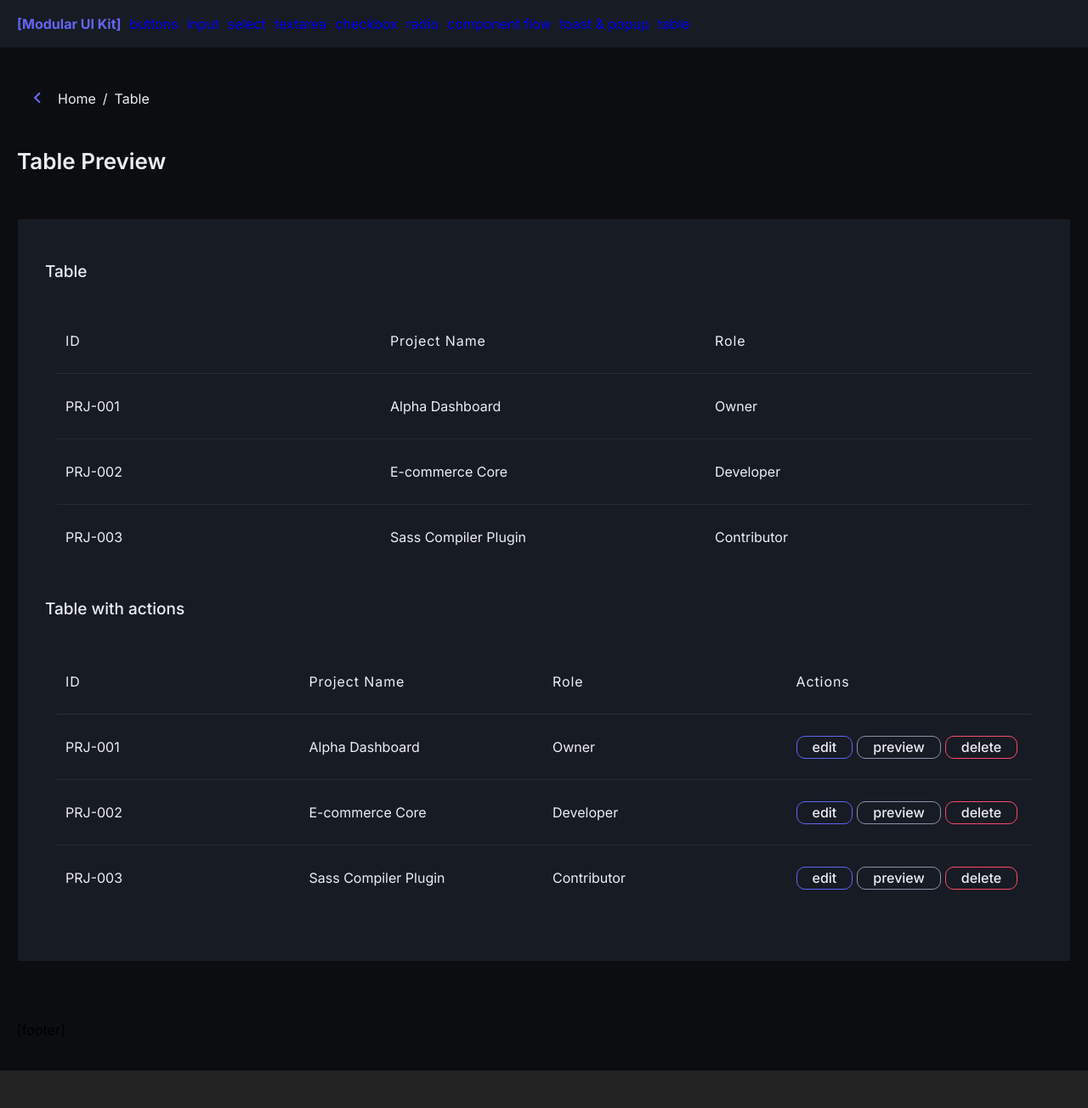
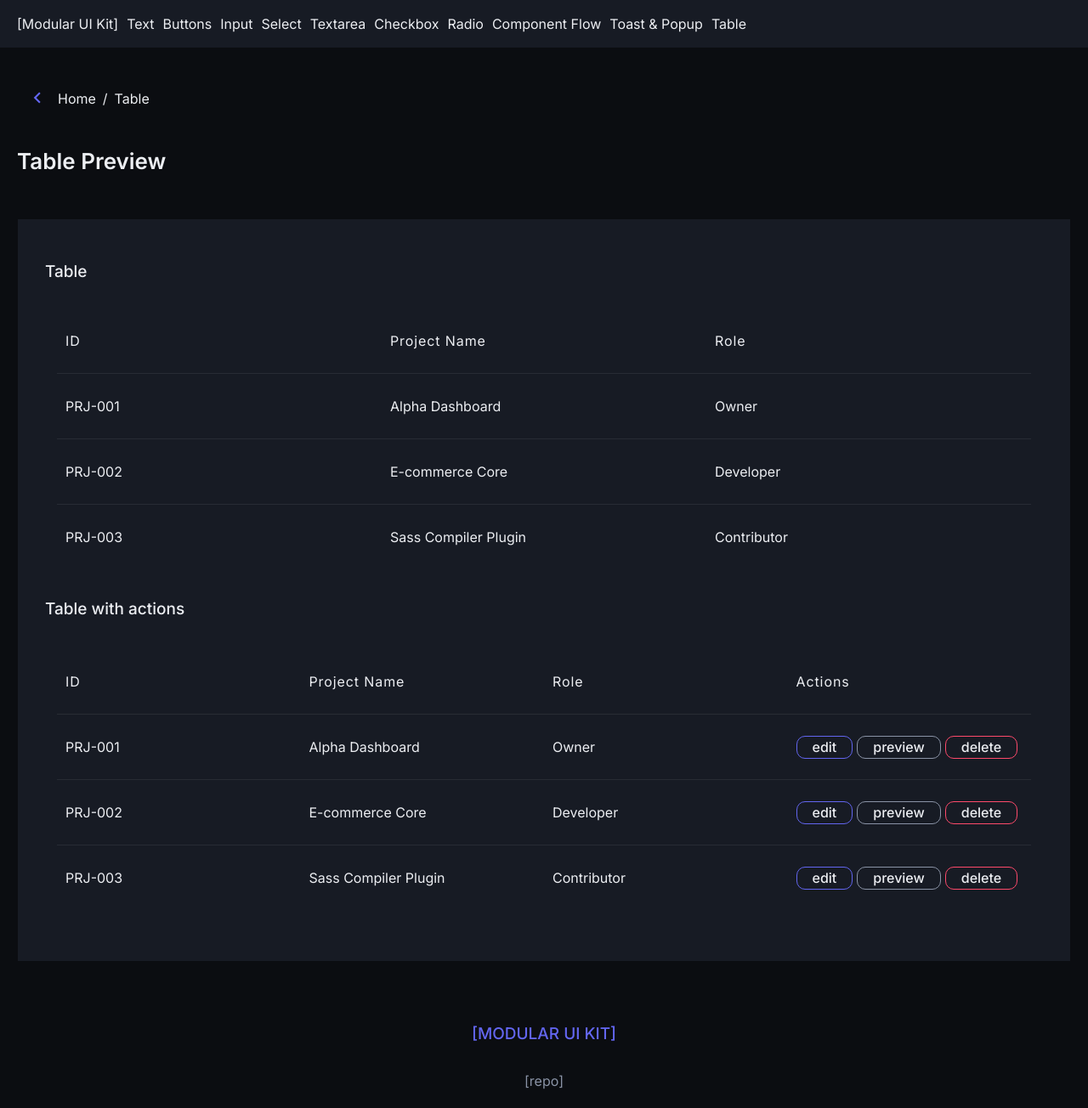
Before and after one commit to eugenia-vitinschii/modular-ui-kit, a Vue app: page /ui/table in a window 1280 px wide. Shown: the whole page at 85% size. Before the commit the page ends 1260 px from the top, so only its background shows below. Built offline with nearby package versions, Linux system fonts and the light colour scheme.

Commit message:
refactor(app): implement BaseText inside header and footer components

```diff
--- a/src/assets/sass/core/_typography.sass
+++ b/src/assets/sass/core/_typography.sass
@@ -37,6 +37,7 @@
       @include font-size($body-text-sm, 20px)
 
 a
+   display: block
    transition: $transition
    text-underline-offset: 4px
    &:hover
--- a/src/assets/sass/layout/_navigations.sass
+++ b/src/assets/sass/layout/_navigations.sass
@@ -16,9 +16,15 @@
 .content
    flex: 1 0 auto
    padding: 20px 0px 0px 0px
+
 .footer
    padding: 20px 0px
    flex: 0 0 auto
+   &__wrapper
+      display: flex
+      flex-direction: column
+      align-items: center
+      gap: 10px
 
 .container
    max-width: 1400px
--- a/src/widgets/AppFooter.vue
+++ b/src/widgets/AppFooter.vue
@@ -2,14 +2,15 @@
    <footer class="footer">
       <div class="container">
          <div class="footer__wrapper">
-            <p class="body-text">
-               [footer]
-            </p>
+            <base-text :type="'subheading'" :variant="'primary'" :align="'center'">[MODULAR UI KIT]</base-text>
+            <base-text as="a" :href="'https://github.com/eugenia-vitinschii/modular-ui-kit'" :variant="'muted'"
+               :align="'center'">[repo]</base-text>
          </div>
       </div>
    </footer>
 </template>
 
 <script setup lang="ts">
-
+/* COMPONENTS */
+import BaseText from '@/components/ui/typography/BaseText.vue';
 </script>
--- a/src/widgets/AppHeader.vue
+++ b/src/widgets/AppHeader.vue
@@ -3,45 +3,35 @@
       <div class="container">
          <div class="header__wrapper">
             <div class="header__logo">
-               <span class="body-text">[Modular UI Kit]</span>
+               <base-text :varinat="'primary'">[Modular UI Kit]</base-text>
             </div>
             <nav class="header__nav">
                <ul>
-                  <li>
-                     <router-link to="/ui/buttons" class="body-text"> buttons</router-link>
-                  </li>
-                  <li>
-                     <router-link to="/ui/form/inputs" class="body-text">input</router-link>
-                  </li>
-                  <li>
-                     <router-link to="/ui/form/selects" class="body-text">select</router-link>
-                  </li>
-                  <li>
-                     <router-link to="/ui/form/textareas" class="body-text">textarea</router-link>
-                  </li>
-                  <li>
-                     <router-link to="/ui/form/checkboxes" class="body-text">checkbox</router-link>
-                  </li>
-                  <li>
-                     <router-link to="/ui/form/radio" class="body-text">radio</router-link>
-                  </li>
-                  <li>
-                     <router-link to="/ui/flow" class="body-text">component flow</router-link>
-                  </li>
-                  <li>
-                     <router-link to="/ui/feedback" class="body-text">toast & popup</router-link>
-                  </li>
-                  <li>
-                     <router-link to="/ui/table" class="body-text">table</router-link>
+                  <li v-for="item in navItems" :key="item.path">
+                     <base-text as="router-link" :to="item.path">{{ item.label }}</base-text>
                   </li>
                </ul>
             </nav>
-
          </div>
       </div>
    </header>
 </template>
 
 <script setup lang="ts">
+/* COMPONENTS */
+import BaseText from '@/components/ui/typography/BaseText.vue';
+
+const navItems = [
+   { label: 'Text', path: '/ui/text' },
+   { label: 'Buttons', path: '/ui/buttons' },
+   { label: 'Input', path: '/ui/form/inputs' },
+   { label: 'Select', path: '/ui/form/selects' },
+   { label: 'Textarea', path: '/ui/form/textareas' },
+   { label: 'Checkbox', path: '/ui/form/checkboxes' },
+   { label: 'Radio', path: '/ui/form/radio' },
+   { label: 'Component Flow', path: '/ui/flow' },
+   { label: 'Toast & Popup', path: '/ui/feedback' },
+   { label: 'Table', path: '/ui/table' },
+]
 
 </script>
```
